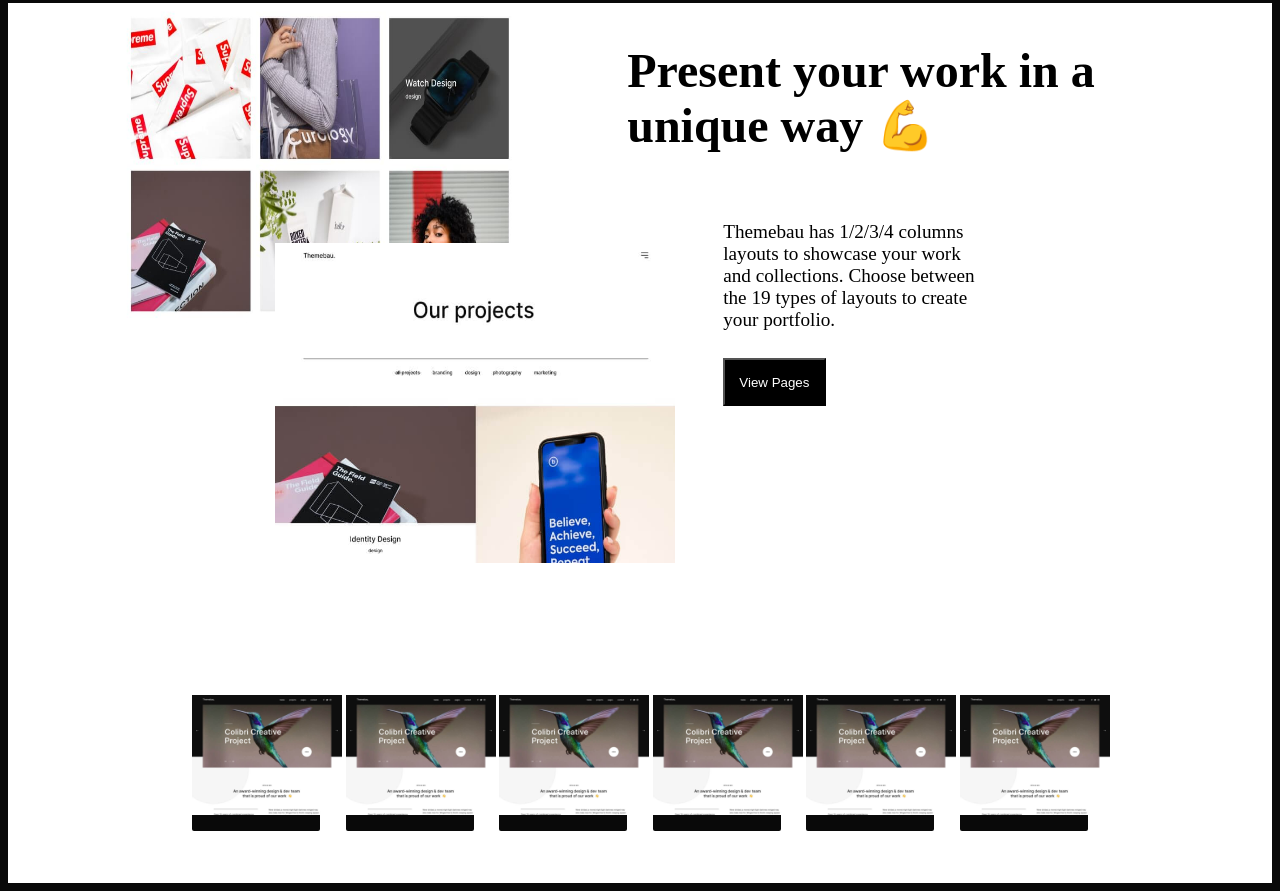
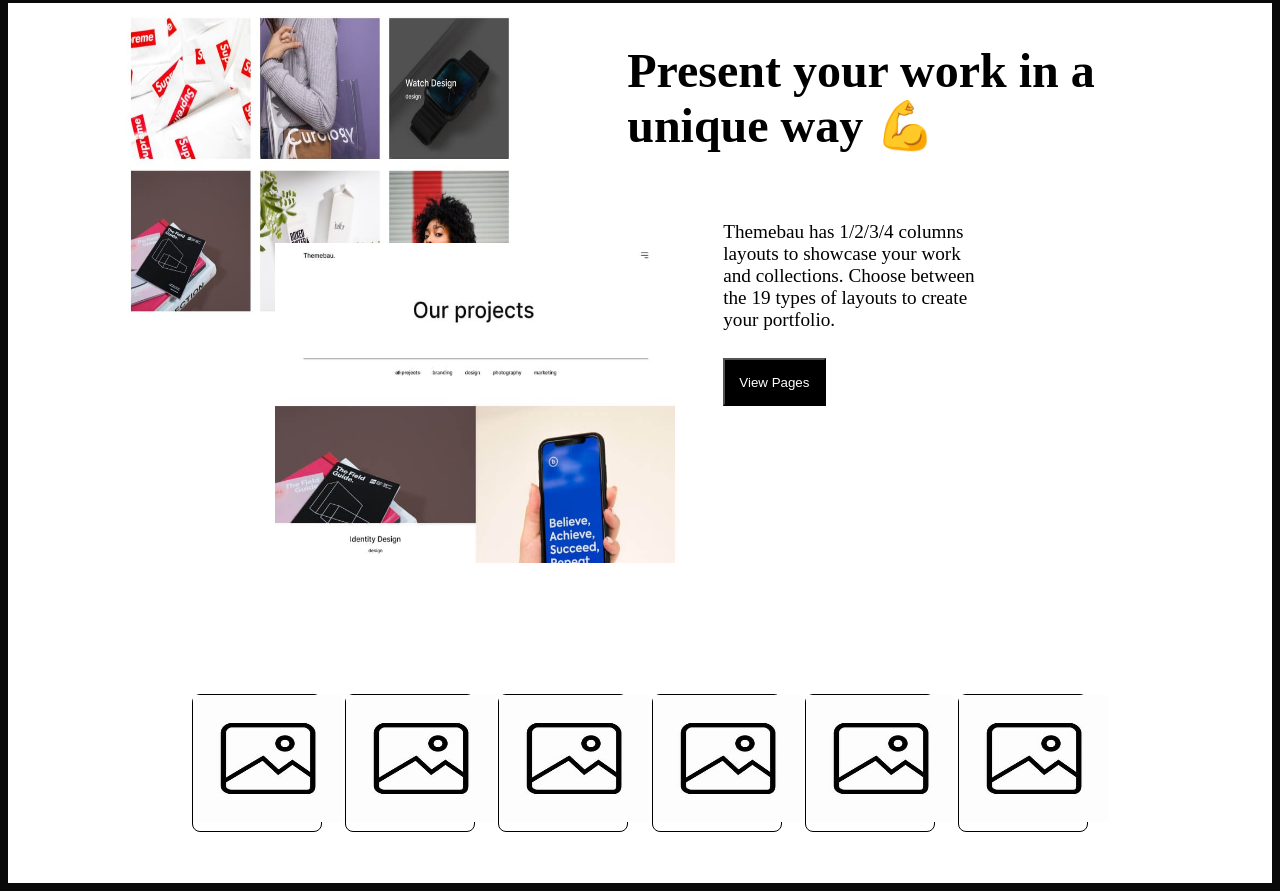
Before and after one commit to htsalhagbani/FlexLab, a plain HTML site: page index.html in a window 1280 px wide. Shown: the part 2952-3843 px from the top of the page. Drawn offline with Linux system fonts and the light colour scheme.

Commit message:
modify imag2

```diff
--- a/index.html
+++ b/index.html
@@ -142,28 +142,28 @@
         <div class="images-row">
             <div class="continer-images">
             <div class="img4">
-                <img src="img1.jpg" alt="img1" width="150vw"
-                height="120vh">
+                <img src="icon.jfif" alt="img1" width="150vw"
+                height="127vh">
             </div>
             <div class="img4">
-               <img src="img1.jpg" alt="img1" width="150vw"
-                height="120vh">
+              <img src="icon.jfif" alt="img1" width="150vw"
+                height="127vh">
             </div>
             <div class="img4">
-               <img src="img1.jpg" alt="img1" width="150vw"
-                height="120vh">
+              <img src="icon.jfif" alt="img1" width="150vw"
+                height="127vh">
             </div>
             <div class="img4">
-               <img src="img1.jpg" alt="img1" width="150vw"
-                height="120vh">
+              <img src="icon.jfif" alt="img1" width="150vw"
+                height="127vh">
             </div>
             <div class="img4">
-               <img src="img1.jpg" alt="img1" width="150vw"
-                height="120vh">
+              <img src="icon.jfif" alt="img1" width="150vw"
+                height="127vh">
             </div>
             <div class="img4">
-               <img src="img1.jpg" alt="img1" width="150vw"
-                height="120vh">
+              <img src="icon.jfif" alt="img1" width="150vw"
+                height="127vh">
             </div>
 
 
--- a/style.css
+++ b/style.css
@@ -191,10 +191,12 @@ justify-content: space-evenly;
   .img4{
     width: 10vw;
     height: 17vh;
-    border-radius: 2px;
+    border-radius: 8px;
     color: white;
     font-size: 1.2rem;
     text-align: center;
+    background-color: white;
+    border: 1px solid black;
 }
 
 
```
Also changed, not shown: icon.jfif (added).
